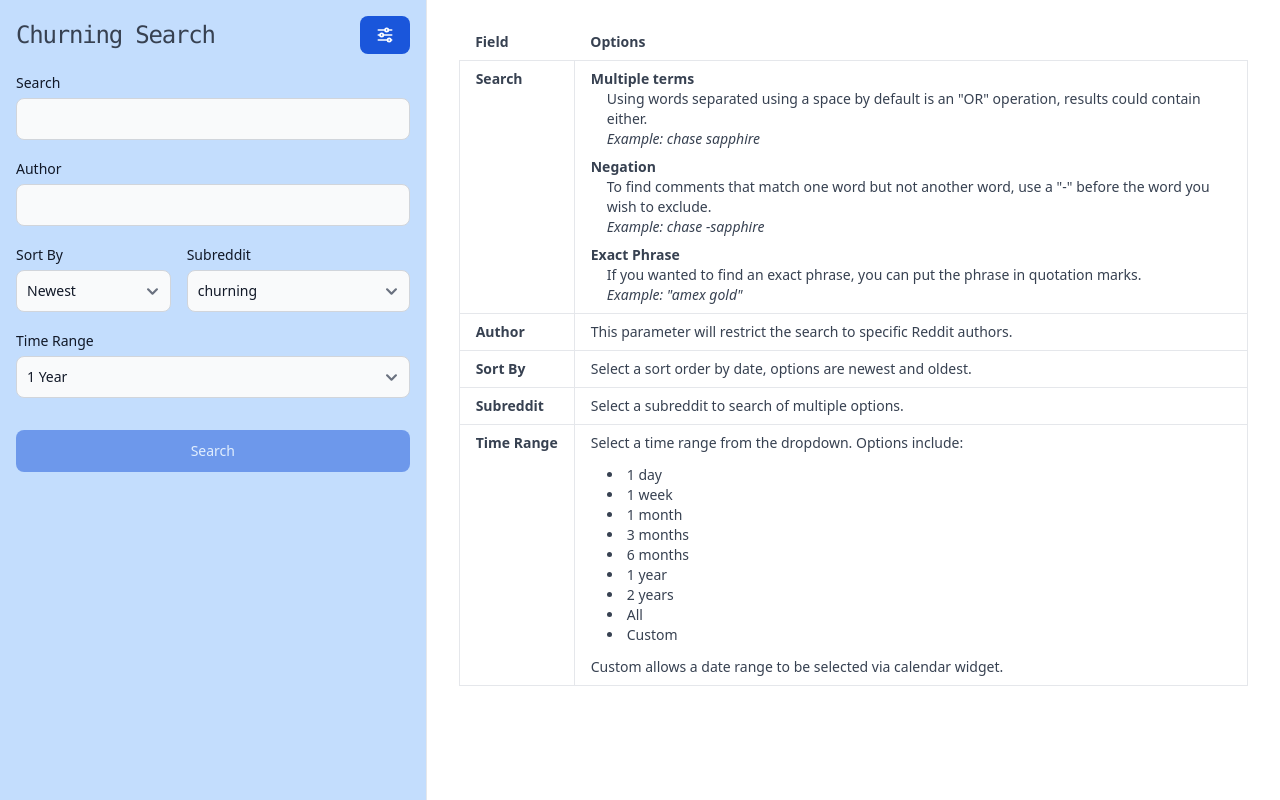
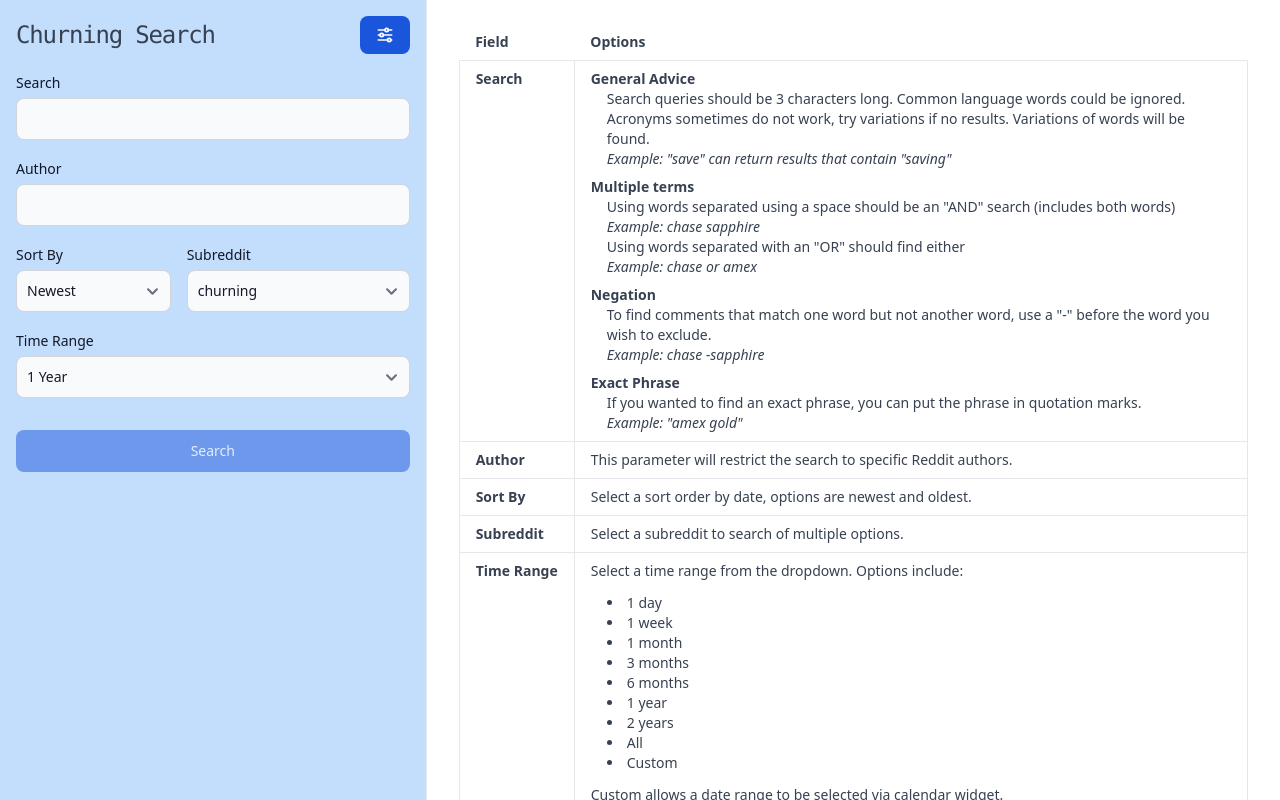
Before and after one commit to garettg/churning.io, a Next.js app: page / in a window 1280 px wide. Built offline with nearby package versions, Linux system fonts and the light colour scheme; what @rvxlab/tailwind-plugin-ios-full-height would draw is missing.

Commit message:
Min query length. Updated help text.

```diff
--- a/package.json
+++ b/package.json
@@ -1,6 +1,6 @@
 {
   "name": "churning.io",
-  "version": "1.4.4",
+  "version": "1.4.5",
   "description": "Churning subreddit search using the PullPush API",
   "repository": "https://github.com/garettg/churning.io.git",
   "homepage": "https://churning.io",
--- a/src/components/Help.js
+++ b/src/components/Help.js
@@ -14,10 +14,17 @@ const Help = () => {
                     <td className="border px-4 py-2 align-top whitespace-nowrap font-bold border-gray-200 dark:border-gray-700">Search</td>
                     <td className="border px-4 py-2 align-top border-gray-200 dark:border-gray-700">
                         <dl>
-                            <dt className="font-bold">Multiple terms</dt>
+                            <dt className="font-bold">General Advice</dt>
                             <dd className="pl-4">
-                                <p>Using words separated using a space by default is an "OR" operation, results could contain either.</p>
+                                <p>Search queries should be 3 characters long. Common language words could be ignored. Acronyms sometimes do not work, try variations if no results. Variations of words will be found.</p>
+                                <p className="italic">Example: "save" can return results that contain "saving"</p>
+                            </dd>
+                            <dt className="mt-2 font-bold">Multiple terms</dt>
+                            <dd className="pl-4">
+                                <p>Using words separated using a space should be an "AND" search (includes both words)</p>
                                 <p className="italic">Example: chase sapphire</p>
+                                <p>Using words separated with an "OR" should find either</p>
+                                <p className="italic">Example: chase or amex</p>
                             </dd>
                             <dt className="mt-2 font-bold">Negation</dt>
                             <dd className="pl-4">
--- a/src/components/SearchForm.js
+++ b/src/components/SearchForm.js
@@ -58,7 +58,7 @@ const SearchForm = () => {
             </>;
     }
 
-    let searchButtonDisabled = (query === "" && author === "");
+    let searchButtonDisabled = (query.length < 3 && author === "");
 
     return (
         <form onSubmit={searchSubmit} className="flex flex-col gap-3 lg:gap-4 mt-3 md:mt-4" role="search" aria-label="Search Form">
```
Also changed, not shown: 1 other file (tests, documents, lock files or other folders).
